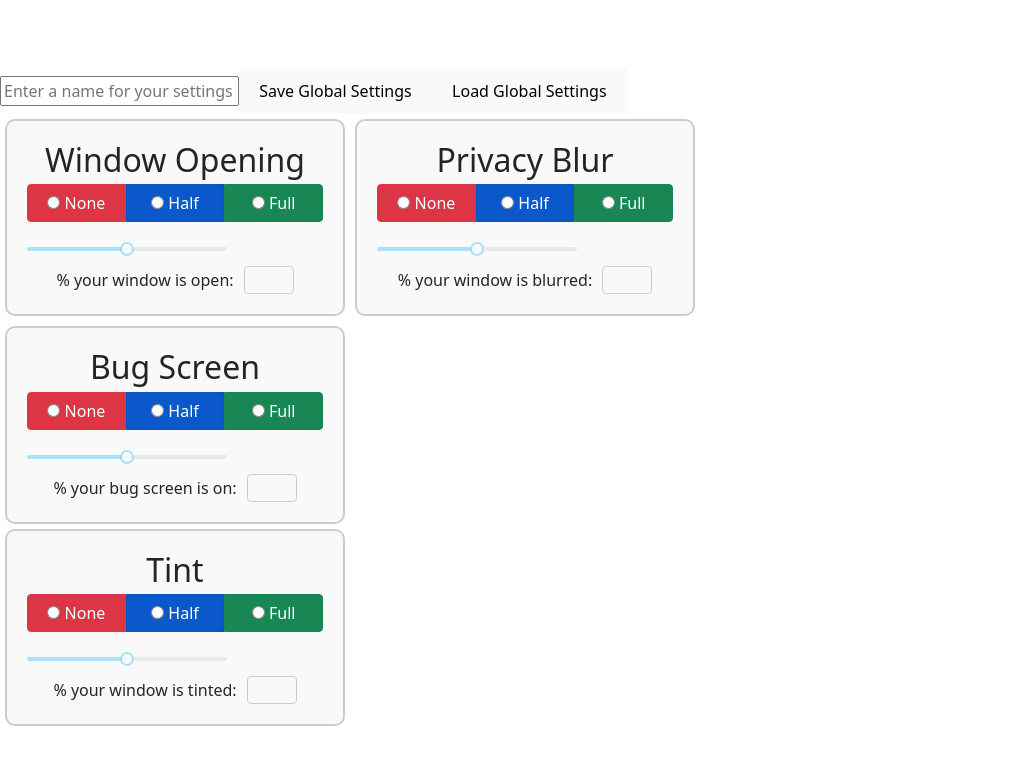
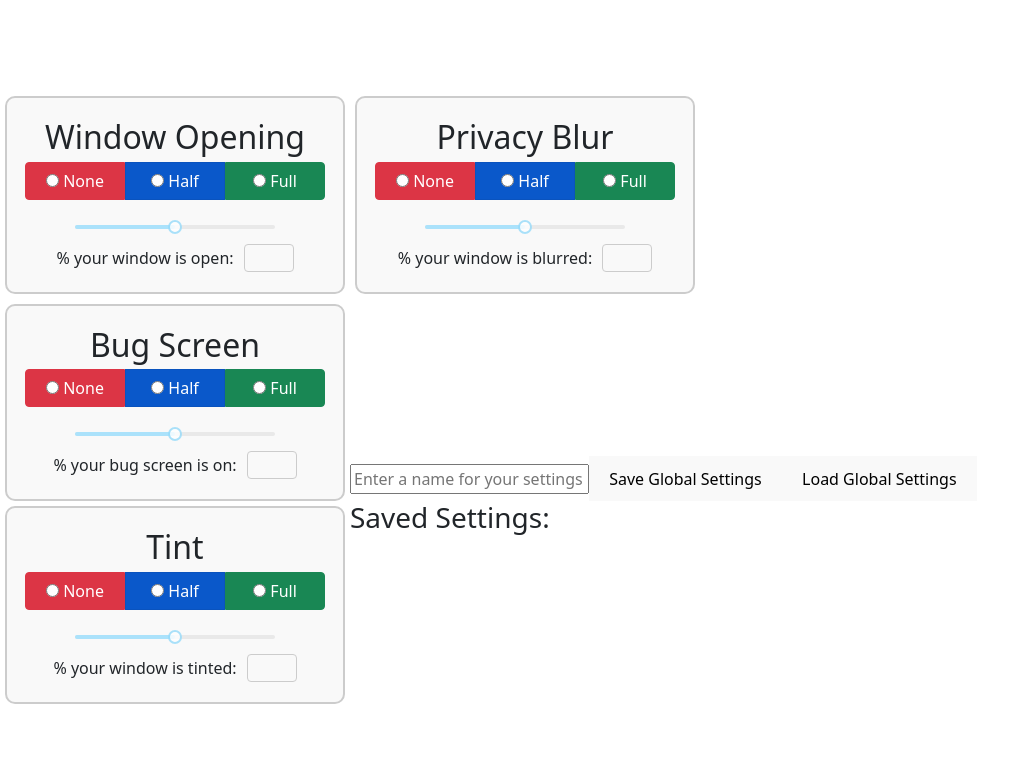
Before and after one commit to finnac/UIProject1SmartWindowTest, a React (Vite) app: page / in a window 1280 px wide. Shown: the top 764 px of the page, without its empty margins (0-1019 px from the left). Built offline with nearby package versions, Linux system fonts and the light colour scheme.

Commit message:
More settings work plus button select readd

```diff
--- a/src/components/ButtonOptions.jsx
+++ b/src/components/ButtonOptions.jsx
@@ -3,9 +3,15 @@ import Slider from 'rc-slider';
 import 'rc-slider/assets/index.css';
 import './ButtonOptions.css'; // Create a CSS file for additional styles
 
-function ButtonOptions({ title, windowLabelText, nameoptions }) {
+function ButtonOptions({title, windowLabelText, nameoptions}) {
   const [sliderValue, setSliderValue] = useState(50);
   const [textInput, setTextInput] = useState('');
+
+  const buttons = [
+    { id: "option1", label: "None", value: 0 },
+    { id: "option2", label: "Half", value: 50 },
+    { id: "option3", label: "Full", value: 100 },
+  ];
 
   const handleSliderChange = (value) => {
     setSliderValue(value);
@@ -21,6 +27,11 @@ function ButtonOptions({ title, windowLabelText, nameoptions }) {
     }
     setSliderValue(value);
     setTextInput(value.toString());
+
+    const matchingButton = buttons.find(button => button.value.toString() === value.toString());
+    if (matchingButton) {
+      handleButtonClick(matchingButton.value);
+    }
   }
 
   const handleButtonClick = (value) => {
@@ -31,43 +42,24 @@ function ButtonOptions({ title, windowLabelText, nameoptions }) {
   return (
     <div className="control-wrapper">
       <h2>{title}</h2>
+      <div className="button-options-container">
         <div className="button-group">
+          {buttons.map((button) => (
             <label
-          className={`btn btn-danger ${sliderValue === 0 ? 'active' : ''}`}
+              key={button.id}
+              className={`btn ${button.value === 0 ? 'btn-danger' : button.value === 50 ? 'btn-primary' : 'btn-success'} ${sliderValue === button.value ? 'active' : ''}`}
             >
               <input
                 type="radio"
                 name={nameoptions}
-            value={0}
+                value={button.value}
                 autoComplete="off"
-            onChange={() => handleButtonClick(0)}
-            checked={sliderValue === 0 && textInput === '0'}
-          /> None
+                onChange={() => handleButtonClick(button.value)}
+                checked={sliderValue === button.value && textInput === button.value.toString()}
+              />{" "}
+              {button.label}
             </label>
-        <label
-          className={`btn btn-primary ${sliderValue === 50 ? 'active' : ''}`}
-        >
-          <input
-            type="radio"
-            name={nameoptions}
-            value={50}
-            autoComplete="off"
-            onChange={() => handleButtonClick(50)}
-            checked={sliderValue === 50 && textInput === '50'}
-          /> Half
-        </label>
-        <label
-          className={`btn btn-success ${sliderValue === 100 ? 'active' : ''}`}
-        >
-          <input
-            type="radio"
-            name={nameoptions}
-            value={100}
-            autoComplete="off"
-            onChange={() => handleButtonClick(100)}
-            checked={sliderValue === 100 && textInput === '100'}
-          /> Full
-        </label>
+          ))}
         </div>
         <div className="slider-container" style={{ width: '200px' }}>
           <Slider min={0} max={100} value={sliderValue} onChange={handleSliderChange} />
@@ -81,7 +73,7 @@ function ButtonOptions({ title, windowLabelText, nameoptions }) {
             style={{ maxWidth: '50px' }}
           />
         </div>
-
+      </div>
     </div>
   );
 }
--- a/src/components/SettingsManager.jsx
+++ b/src/components/SettingsManager.jsx
@@ -4,6 +4,8 @@ import ButtonOptions from './ButtonOptions';
 function SettingsManager() {
     const [globalSettings, setGlobalSettings] = useState({});
     const [settingName, setSettingName] = useState('');
+    const [savedSettingsList, setSavedSettingsList] = useState([]);
+    const [selectedSetting, setSelectedSetting] = useState(null);
 
     useEffect(() => {
       const savedGlobalSettings = JSON.parse(localStorage.getItem('globalSettings'));
@@ -11,22 +13,35 @@ function SettingsManager() {
         setGlobalSettings(savedGlobalSettings.settings);
         setSettingName(savedGlobalSettings.name || '');
       }
+
+      const savedSettingsList = JSON.parse(localStorage.getItem('savedSettingsList')) || [];
+      setSavedSettingsList(savedSettingsList);
     }, []);
 
     const handleSaveGlobalSettings = (name) => {
       const settingsToSave = {
         name,
-      settings: globalSettings
+        settings: { ...globalSettings }
       };
-    localStorage.setItem('globalSettings', JSON.stringify(settingsToSave));
+
+      const updatedSavedSettingsList = [...savedSettingsList, settingsToSave];
+      setSavedSettingsList(updatedSavedSettingsList);
+
+      localStorage.setItem('savedSettingsList', JSON.stringify(updatedSavedSettingsList));
       setSettingName('');
     }
 
+    const handleDeleteSavedSetting = (index) => {
+        const updatedSavedSettingsList = [...savedSettingsList];
+        updatedSavedSettingsList.splice(index, 1);
+        setSavedSettingsList(updatedSavedSettingsList);
+        localStorage.setItem('savedSettingsList', JSON.stringify(updatedSavedSettingsList));
+      }
+
     const handleLoadGlobalSettings = () => {
-    const savedSettings = JSON.parse(localStorage.getItem('globalSettings'));
-    if (savedSettings && savedSettings.settings) {
-      setGlobalSettings(savedSettings.settings);
-      setSettingName(savedSettings.name || '');
+      if (selectedSetting) {
+        setGlobalSettings({ ...selectedSetting.settings });
+        setSettingName(selectedSetting.name || '');
       }
     }
 
@@ -37,8 +52,50 @@ function SettingsManager() {
       }));
     }
 
+    const handleLoadSavedSetting = (savedSetting) => {
+      setSelectedSetting(savedSetting);
+    }
+
+    const handleClearSelectedSetting = () => {
+      setSelectedSetting(null);
+      setGlobalSettings({});
+    }
+
     return (
       <div>
+        <div className="hstack">
+          <ButtonOptions
+            title="Window Opening"
+            windowLabelText="% your window is open:"
+            nameoptions="options1"
+            onChange={handleButtonChange}
+            globalSettings={globalSettings}
+          />
+          <ButtonOptions
+            title="Privacy Blur"
+            windowLabelText="% your window is blurred:"
+            nameoptions="options4"
+            onChange={handleButtonChange}
+            globalSettings={globalSettings}
+          />
+        </div>
+        <div className="hstack">
+          <div>
+            <ButtonOptions
+              title="Bug Screen"
+              windowLabelText="% your bug screen is on:"
+              nameoptions="options2"
+              onChange={handleButtonChange}
+              globalSettings={globalSettings}
+            />
+            <ButtonOptions
+              title="Tint"
+              windowLabelText="% your window is tinted:"
+              nameoptions="options3"
+              onChange={handleButtonChange}
+              globalSettings={globalSettings}
+            />
+          </div>
           <div>
             <input
               type="text"
@@ -48,42 +105,28 @@ function SettingsManager() {
             />
             <button onClick={() => handleSaveGlobalSettings(settingName)}>Save Global Settings</button>
             <button onClick={handleLoadGlobalSettings}>Load Global Settings</button>
+
+            <div className="saved-settings-list">
+        <h3>Saved Settings:</h3>
+        <ul>
+            {savedSettingsList.map((savedSetting, index) => (
+            <li key={index}>
+                <button onClick={() => handleLoadSavedSetting(savedSetting)}>{savedSetting.name}</button>
+                <button onClick={() => handleDeleteSavedSetting(index)}>Delete</button>
+            </li>
+            ))}
+        </ul>
         </div>
-      <div className="hstack">
-        <ButtonOptions
-          title="Window Opening"
-          windowLabelText="% your window is open:"
-          nameoptions="options1"
-          uniqueIdentifier="component1"
-          onChange={handleButtonChange}
-          globalSettings={globalSettings}
-        />
-        <ButtonOptions
-          title="Privacy Blur"
-          windowLabelText="% your window is blurred:"
-          nameoptions="options4"
-          uniqueIdentifier="component2"
-          onChange={handleButtonChange}
-          globalSettings={globalSettings}
-        />
+        {selectedSetting &&
+          <div>
+            <h3>Selected Setting: {selectedSetting.name}</h3>
+            <button onClick={handleClearSelectedSetting}>Clear Selected Setting</button>
           </div>
-      <ButtonOptions
-        title="Bug Screen"
-        windowLabelText="% your bug screen is on:"
-        nameoptions="options2"
-        uniqueIdentifier="component3"
-        onChange={handleButtonChange}
-        globalSettings={globalSettings}
-      />
-      <ButtonOptions
-        title="Tint"
-        windowLabelText="% your window is tinted:"
-        nameoptions="options3"
-        uniqueIdentifier="component4"
-        onChange={handleButtonChange}
-        globalSettings={globalSettings}
-      />
+        }
         </div>
+          </div>
+        </div>
+
     );
   }
 
```
Lines whose indentation alone changed are shown as unchanged.
